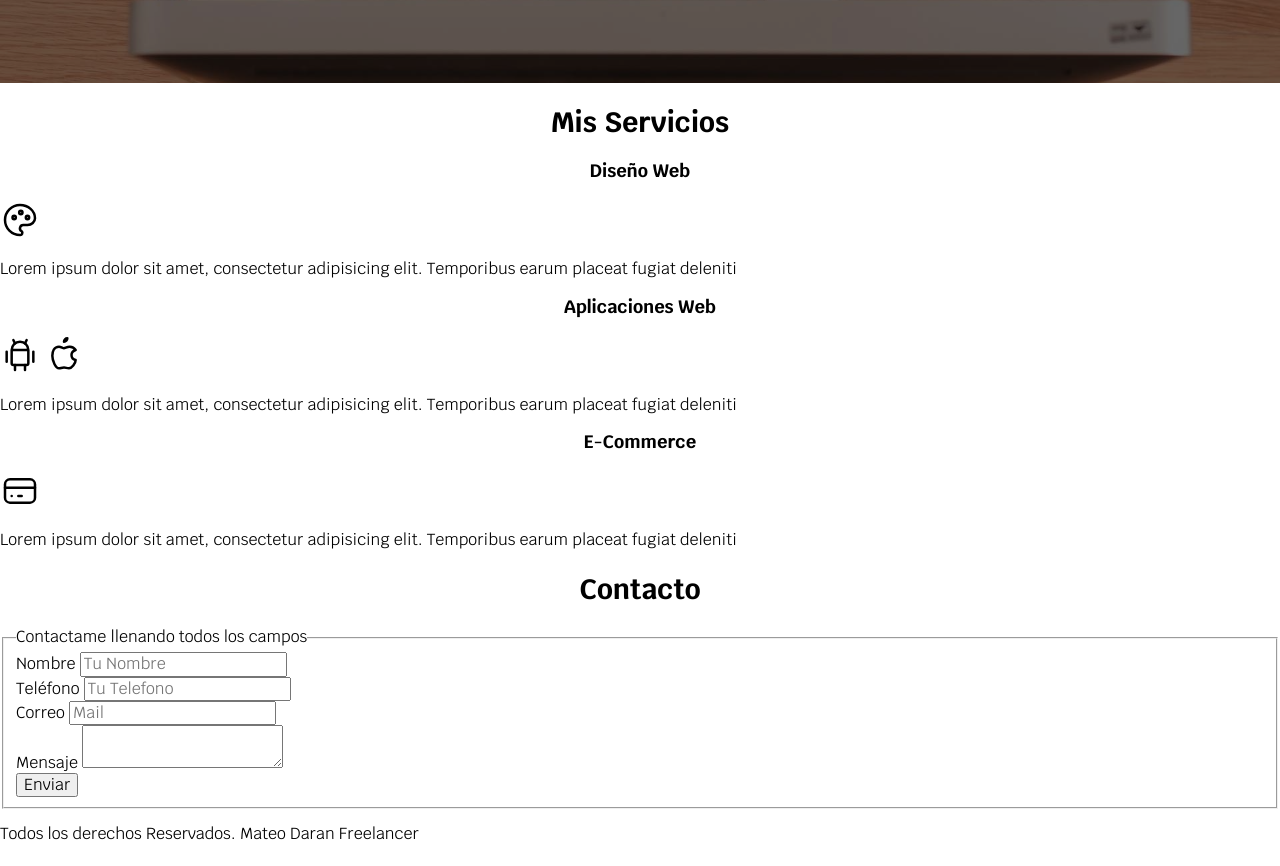
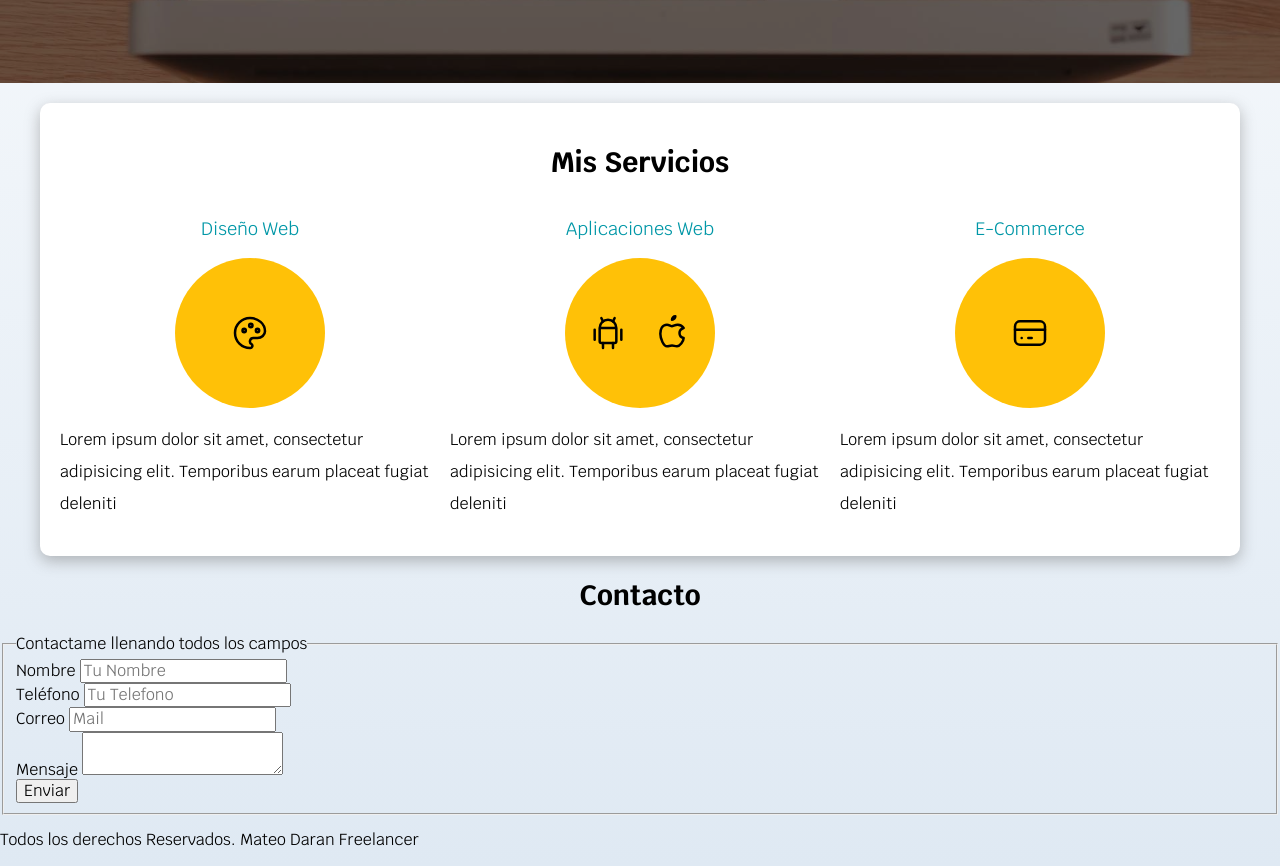
Before and after one commit to MateoD01/FreelancerPage, a plain HTML site: page index.html in a window 1280 px wide. Shown: the part 505-1371 px from the top of the page. Drawn offline with Linux system fonts and the light colour scheme.

Commit message:
terminada la seccion: Servicios

```diff
--- a/css/styles.css
+++ b/css/styles.css
@@ -1,9 +1,11 @@
+/* Propiedades personalizadas*/
 :root {
     --blanco: #ffffff;
     --oscuro: #212121;
     --primario: #FFC107;
     --secundario: #0097A7;
     --gris: #757575;
+    --grisClaro: #DFE9F3;
 }
 
 /* Propiedades para resetear el navegador y utilizar mejor los REM */
@@ -20,9 +22,9 @@ html{
 }
 
 body{
-    /* 1 rem = 10px */
-    font-size: 16px;
+    font-size: 16px; /* 1 rem = 10px */
     font-family: 'Krub', sans-serif;
+    background-image: linear-gradient(to top, var(--grisClaro) 0%, var(--blanco) 100%);
 }
 
 .contenedor {
@@ -48,6 +50,13 @@ body{
     .boton {
         width: auto;
     }
+}
+
+.sombra {
+    box-shadow: 0px 5px 15px 0px rgba(112,112,112,0.48);
+    background-color: var(--blanco);
+    padding: 2rem;
+    border-radius: 1rem;
 }
 
 /* Tipografía */
@@ -108,6 +117,7 @@ h1, h2, h3 {
     background-size: cover;
     height: 450px;
     position: relative;
+    margin-bottom: 2rem;
 }
 
 .contenido-hero {
@@ -131,3 +141,39 @@ h1, h2, h3 {
     display: flex;
     align-items: flex-end;
 }
+
+/* Servicios */
+@media (min-width: 768px) {
+    .servicios {
+        display: grid;
+        /* grid-template-columns: 1fr 1fr 1fr; */
+        /* grid-template-columns: 33.3% 33.3% 33.3%; */
+        grid-template-columns: repeat(3, 1fr);
+        column-gap: 1rem;
+    }
+}
+
+.servicio {
+    display: flex;
+    flex-direction: column;
+    align-items: center;
+}
+
+.servicio h3 {
+    color: var(--secundario);
+    font-weight: normal;
+}
+
+.servicio p {
+    line-height: 2;
+}
+
+.servicio .iconos {
+    height: 15rem;
+    width: 15rem;
+    background-color: var(--primario);
+    border-radius: 50%;
+    display: flex;
+    justify-content: space-evenly;
+    align-items: center;
+}
--- a/index.html
+++ b/index.html
@@ -50,11 +50,13 @@
         </div>
     </section>
 
-    <main>
+    <main class="contenedor sombra">
         <h2>Mis Servicios</h2>
 
-        <section>
+        <div class="servicios">
+            <section class="servicio">
                 <h3>Diseño Web</h3>
+                <div class="iconos">
                     <svg xmlns="http://www.w3.org/2000/svg" class="icon icon-tabler icon-tabler-palette" width="40" height="40" viewBox="0 0 24 24" stroke-width="1.5" stroke="#000000" fill="none" stroke-linecap="round" stroke-linejoin="round">
                         <path stroke="none" d="M0 0h24v24H0z" fill="none"/>
                         <path d="M12 21a9 9 0 0 1 0 -18c4.97 0 9 3.582 9 8c0 1.06 -.474 2.078 -1.318 2.828c-.844 .75 -1.989 1.172 -3.182 1.172h-2.5a2 2 0 0 0 -1 3.75a1.3 1.3 0 0 1 -1 2.25" />
@@ -62,11 +64,13 @@
                         <path d="M12.5 7.5m-1 0a1 1 0 1 0 2 0a1 1 0 1 0 -2 0" />
                         <path d="M16.5 10.5m-1 0a1 1 0 1 0 2 0a1 1 0 1 0 -2 0" />
                     </svg>
+                </div>
                 <p>Lorem ipsum dolor sit amet, consectetur adipisicing elit. Temporibus earum placeat fugiat deleniti</p>
             </section>
 
-        <section>
+            <section class="servicio">
                 <h3>Aplicaciones Web</h3>
+                <div class="iconos">
                     <svg xmlns="http://www.w3.org/2000/svg" class="icon icon-tabler icon-tabler-brand-android" width="40" height="40" viewBox="0 0 24 24" stroke-width="1.5" stroke="#000000" fill="none" stroke-linecap="round" stroke-linejoin="round">
                         <path stroke="none" d="M0 0h24v24H0z" fill="none"/>
                         <path d="M4 10l0 6" />
@@ -83,11 +87,13 @@
                         <path d="M9 7c-3 0 -4 3 -4 5.5c0 3 2 7.5 4 7.5c1.088 -.046 1.679 -.5 3 -.5c1.312 0 1.5 .5 3 .5s4 -3 4 -5c-.028 -.01 -2.472 -.403 -2.5 -3c-.019 -2.17 2.416 -2.954 2.5 -3c-1.023 -1.492 -2.951 -1.963 -3.5 -2c-1.433 -.111 -2.83 1 -3.5 1c-.68 0 -1.9 -1 -3 -1z" />
                         <path d="M12 4a2 2 0 0 0 2 -2a2 2 0 0 0 -2 2" />
                     </svg>
+                </div>
                 <p>Lorem ipsum dolor sit amet, consectetur adipisicing elit. Temporibus earum placeat fugiat deleniti</p>
             </section>
 
-        <section>
+            <section class="servicio">
                 <h3>E-Commerce</h3>
+                <div class="iconos">
                     <svg xmlns="http://www.w3.org/2000/svg" class="icon icon-tabler icon-tabler-credit-card" width="40" height="40" viewBox="0 0 24 24" stroke-width="1.5" stroke="#000000" fill="none" stroke-linecap="round" stroke-linejoin="round">
                         <path stroke="none" d="M0 0h24v24H0z" fill="none"/>
                         <path d="M3 5m0 3a3 3 0 0 1 3 -3h12a3 3 0 0 1 3 3v8a3 3 0 0 1 -3 3h-12a3 3 0 0 1 -3 -3z" />
@@ -95,8 +101,10 @@
                         <path d="M7 15l.01 0" />
                         <path d="M11 15l2 0" />
                     </svg>
+                </div>
                 <p>Lorem ipsum dolor sit amet, consectetur adipisicing elit. Temporibus earum placeat fugiat deleniti</p>
             </section>
+        </div> <!-- .servicios -->
     </main>
 
     <section>
```
Lines whose indentation alone changed are shown as unchanged.
